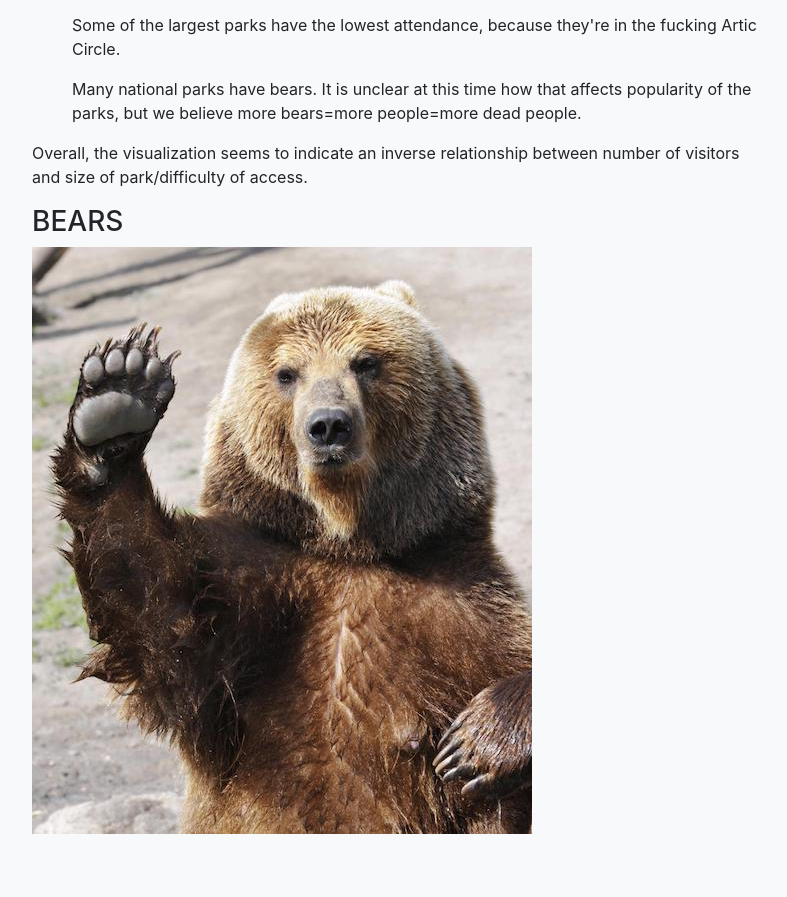
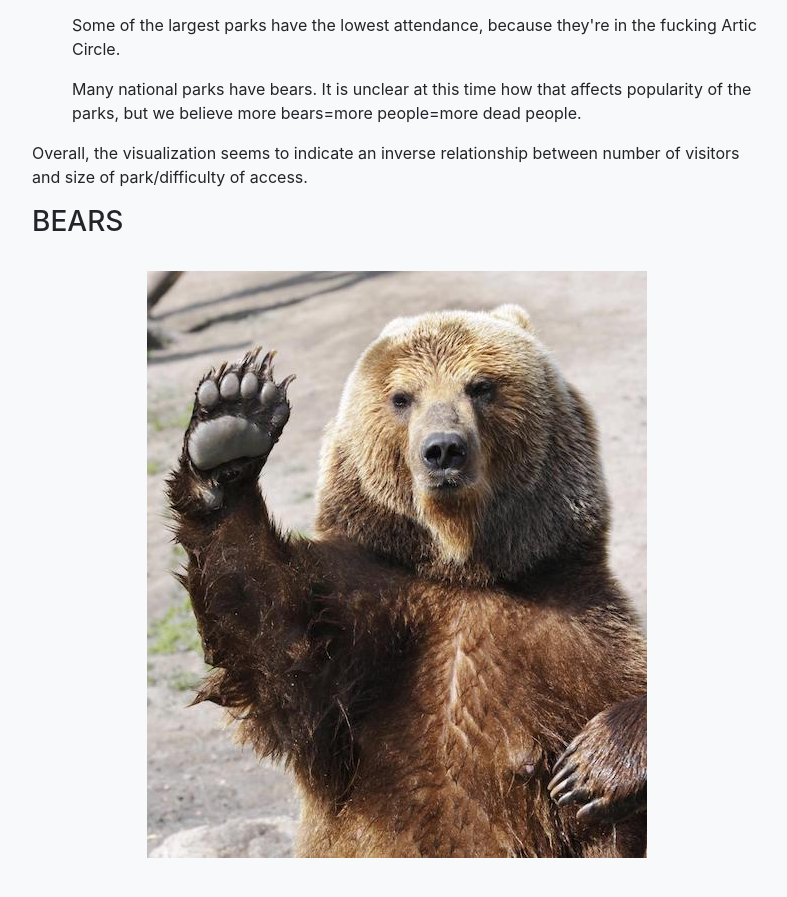
Before and after one commit to julesopolis/chinationalparksviz.github.io, a website with bundled scripts: page index.html in a window 1280 px wide. Shown: the part 1355-2252 px from the top of the page, without its empty margins (243-1030 px from the left). Built offline with nearby package versions, Linux system fonts and the light colour scheme.

Commit message:
Update index.html

```diff
--- a/index.html
+++ b/index.html
@@ -71,8 +71,8 @@
             <ul>Some of the largest parks have the lowest attendance, because they're in the fucking Artic Circle.</ul>
             <ul>Many national parks have bears. It is unclear at this time how that affects popularity of the parks, but we believe more bears=more people=more dead people.</ul>
             <p>Overall, the visualization seems to indicate an inverse relationship between number of visitors and size of park/difficulty of access.</p>
-            <h3>BEARS</h3>
-            <img src="bear.jpg" alt="bear">
+            <h3>BEARS</h3><br>
+            <center><img src="bear.jpg" alt="bear"></center>
           </div>
         </div>
       </div>
```
